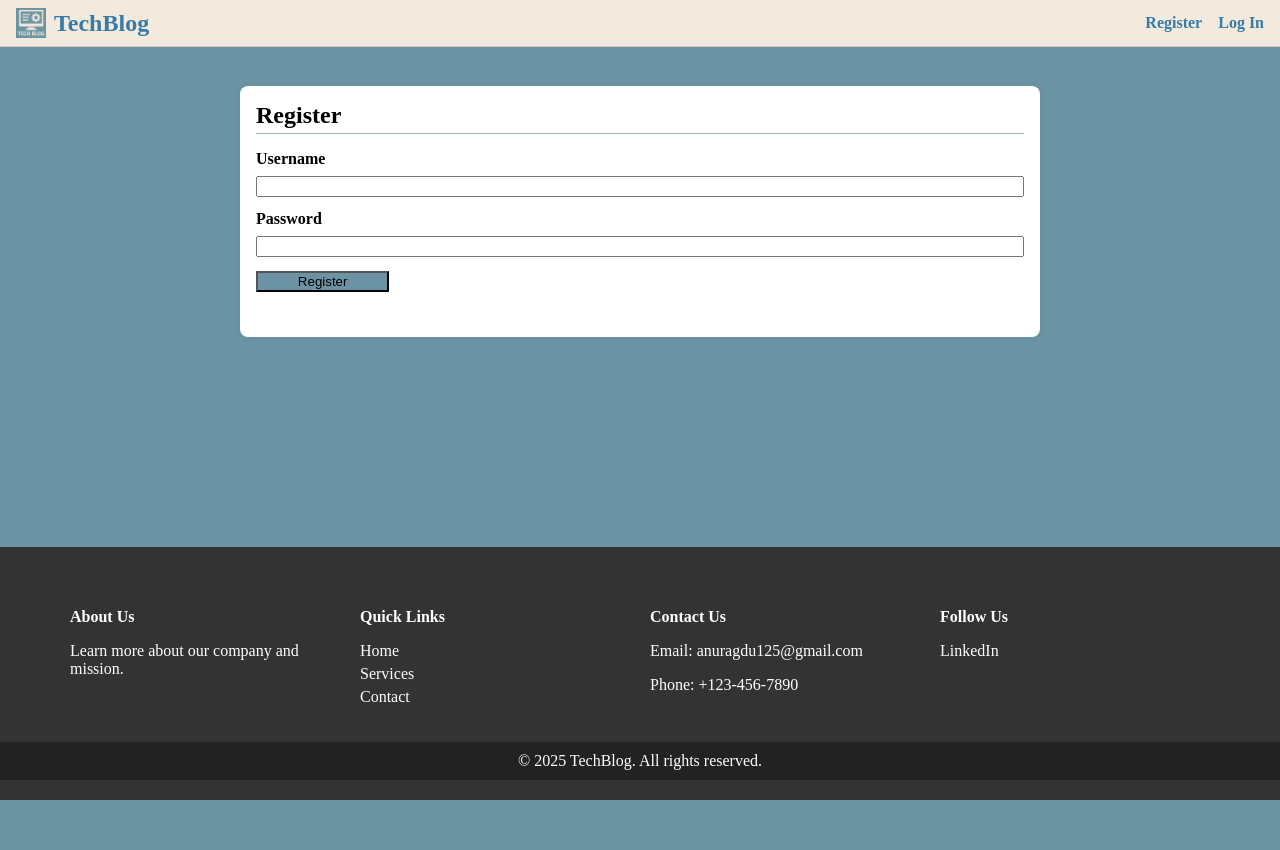
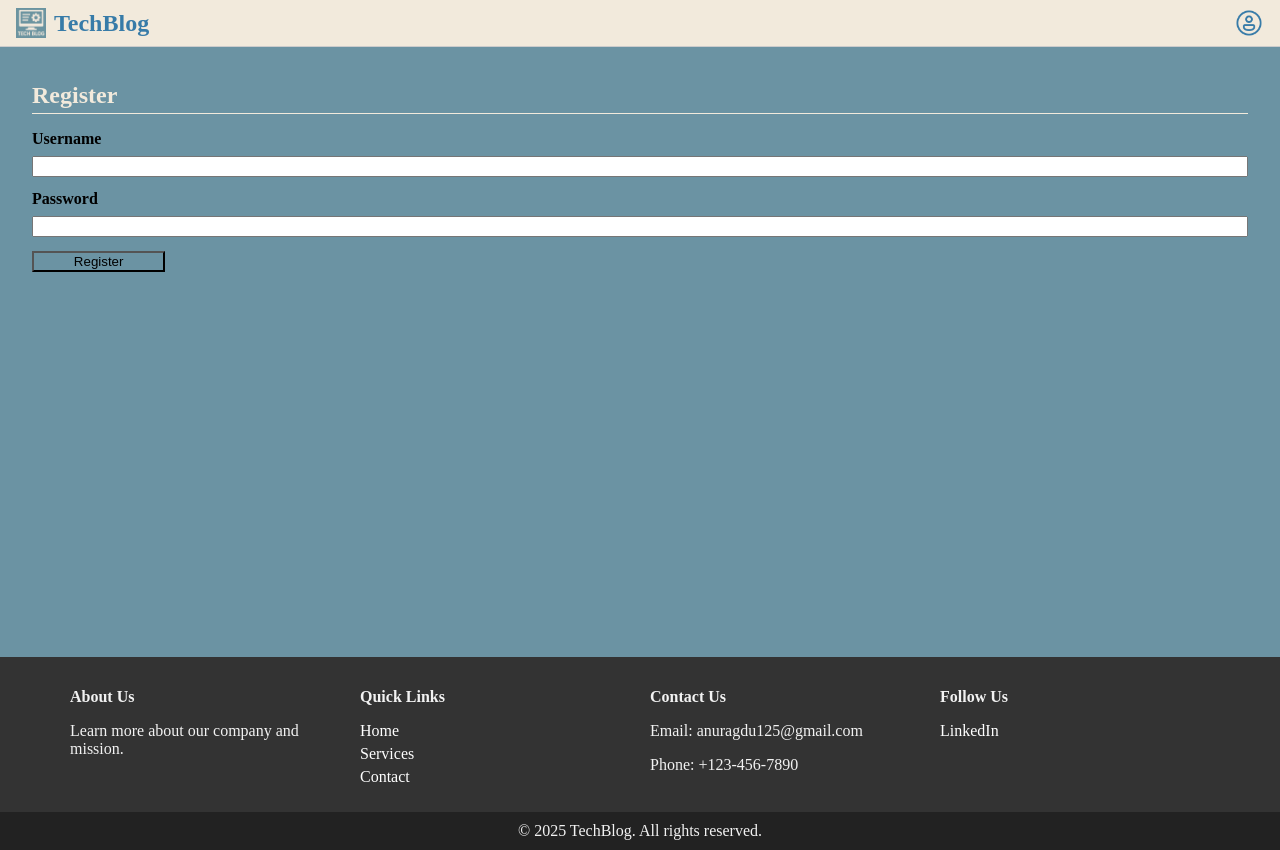
Before and after one commit to AnuragDubey14/TechBlog, a Flask app: page /auth/register in a window 1280 px wide. Before the commit the page ends 800 px from the top, so only its background shows below. Run offline with Flask 3, Linux system fonts and the light colour scheme.

Commit message:
change layout,add profile icon

```diff
--- a/blog/static/style.css
+++ b/blog/static/style.css
@@ -11,13 +11,21 @@ html, body {
   flex-direction: column;
 }
 
+/* Wrapper that uses flex to position footer at the bottom */
+.page-wrapper {
+  display: flex;
+  flex-direction: column;
+  min-height: 100vh;
+}
+
 main {
   flex: 1; /* Pushes footer to bottom */
 }
 
 body {
   margin: 0;
-  padding-top: 70px; /* Leave space for fixed navbar */
+  padding-bottom: 50px;
+  padding-top: 50px; /* Leave space for fixed navbar */
   background: #6b93a3;
 }
 
@@ -101,32 +109,22 @@ nav ul a:hover {
 }
 
 /* Content Section */
-/* .content {
-  padding: 1rem;
-  margin: 1rem auto;
-  max-width: 800px;
-  background: #ffffff;
-  box-shadow: 0 0 10px rgba(0,0,0,0.05);
-} */
+
 .content {
   padding: 1rem;
-  margin: 1rem auto;
-  max-width: 800px;
-  background: #ffffff;
-  box-shadow: 0 0 10px rgba(0,0,0,0.05);
+  margin: 1rem;
+  /* max-width: 800px; */
+  /* background: #6b93a3; */
+  /* box-shadow: 0 0 10px rgba(0,0,0,0.05); */
   border-radius: 8px; /* <-- Add this line */
 }
 
 .header {margin-top: 1rem;}
 .content { padding: 0 1rem 1rem; }
-.content > header { border-bottom: 1px solid #9db3b8; display: flex; align-items: flex-end; }
-.content > header h1 { flex: auto; margin: 1rem 0 0.25rem 0; }
-.flash { margin: 1em 0; padding: 1em; background: #9db3b8; border: 1px solid #377ba8; }
-.post > header { display: flex; align-items: flex-end; font-size: 0.85em; }
-.post > header > div:first-of-type { flex: auto; }
-.post > header h1 { font-size: 1.5em; margin-bottom: 0; }
-.post .about { color: slategray; font-style: italic; }
-.post .body { white-space: pre-line; }
+.content > header { border-bottom: 1px solid #f2eadc; display: flex; align-items: flex-end; }
+.content > header h1 { flex: auto; margin: 1rem 0 0.25rem 0; color: #f2eadc;}
+.content > header a { margin: 1rem 0 0.25rem 0; color: #f2eadc;}
+.flash { margin: 1em 0; padding: 1em; border: 1px solid; color: #f2eadc; }
 .content:last-child { margin-bottom: 0; }
 .content form { margin: 1em 0; display: flex; flex-direction: column; }
 .content label { font-weight: bold; margin-bottom: 0.5em; }
@@ -137,17 +135,20 @@ input[type=submit] { align-self: start; min-width: 10em; background-color:#6b93a
 
 
 footer {
-    background-color: #333;
-    color: #fff;
-    padding: 20px 0;
+  background-color: #333;
+  color: #f2f2f2;
+  padding: 0rem; /* reduced height */
+  /* border-top-left-radius: 8px;
+  border-top-right-radius: 8px; */
+  /* overflow: hidden; ensures rounded corners apply cleanly */
 }
 
 .footer-container {
-    display: flex;
-    justify-content: space-around;
-    max-width: 1200px;
-    margin: 0 auto;
-    padding: 20px;
+  display: flex;
+  justify-content: space-around;
+  max-width: 1200px;
+  margin: 0 auto;
+  padding: 10px 20px; /* reduced padding */
 }
 
 .footer-section {
@@ -222,3 +223,105 @@ footer {
     justify-content: center;
   }
 }
+
+
+
+/* Dropdown Styles */
+.nav-right {
+  display: flex;
+  align-items: center;
+  gap: 1rem;
+}
+
+.dropdown {
+  position: relative;
+  list-style: none;
+}
+
+.dropdown > a {
+  display: flex;
+  align-items: center;
+  gap: 0.4rem;
+  font-weight: bold;
+  text-decoration: none;
+  color: #377ba8;
+  cursor: pointer;
+}
+
+.dropdown-menu {
+  display: none;
+  position: absolute;
+  top: 100%;
+  right: 0;
+  background-color: #f2eadc;
+  min-width: 160px;
+  box-shadow: 0 2px 5px rgba(0,0,0,0.1);
+  border-radius: 8px;
+  z-index: 1001;
+}
+
+.dropdown-menu li {
+  list-style: none;
+}
+
+.dropdown-menu li a {
+  display: block;
+  padding: 10px;
+  color: #377ba8;
+  text-decoration: none;
+  font-weight: normal;
+}
+
+.dropdown-menu li a:hover {
+  background-color: #f2f2f2;
+}
+
+/* Show dropdown on hover */
+.dropdown:hover .dropdown-menu {
+  display: block;
+}
+
+
+.card-grid {
+  display: grid;
+  grid-template-columns: repeat(auto-fit, minmax(280px, 1fr));
+  gap: 1.5rem;
+  margin-top: 2rem;
+}
+
+.card {
+  background-color: #f2eadc;
+  border: 1px solid #ddd;
+  border-radius: 0.5rem;
+  box-shadow: 0 2px 8px rgba(0, 0, 0, 0.05);
+  padding: 1rem;
+}
+
+.card-title {
+  margin: 0;
+  font-size: 1.25rem;
+  color: #333;
+}
+
+.card-subtitle {
+  font-size: 0.9rem;
+  color: #777;
+  margin-bottom: 0.5rem;
+}
+
+.card-text {
+  font-size: 1rem;
+  color: #444;
+  margin-bottom: 0.75rem;
+}
+
+.card-link {
+  color: #377ba8;
+  font-weight: bold;
+  text-decoration: none;
+  margin-right: 1rem;
+}
+
+.card-link:hover {
+  text-decoration: underline;
+}
--- a/blog/templates/base.html
+++ b/blog/templates/base.html
@@ -12,34 +12,60 @@
   </head>
 
   <body>
+    <div class="page-wrapper">
     <nav class="navbar">
-      <a class="navbar-brand" href="{{ url_for('blog.index') }}">
+  <a class="navbar-brand" href="{{ url_for('blog.index') }}">
+    <img
+      src="{{ url_for('static', filename='favicon.ico') }}"
+      class="home_icon"
+    />
+    TechBlog
+  </a>
+
+  <ul class="nav-right">
+    <li class="dropdown">
+      <a href="#">
         <img
-          src="{{ url_for('static', filename='favicon.ico') }}"
+          src="{{ url_for('static', filename='profile.png') }}"
           class="home_icon"
         />
-        TechBlog
+        {% if g.user %}
+          {{ g.user['username'] }}
+        {% endif %}
       </a>
-      <ul>
+      <ul class="dropdown-menu">
         {% if g.user %}
-        <li><span>{{ g.user['username'] }}</span></li>
-        <li><a href="{{ url_for('auth.logout') }}">Log Out</a></li>
+        <li>
+          <a href="{{ url_for('auth.logout') }}">
+            <img src="{{ url_for('static', filename='logout.png') }}" class="home_icon" />
+            Log Out
+          </a>
+        </li>
         {% else %}
-        <li><a href="{{ url_for('auth.register') }}">Register</a></li>
-        <li><a href="{{ url_for('auth.login') }}">Log In</a></li>
+        <li>
+          <a href="{{ url_for('auth.register') }}">
+            <img src="{{ url_for('static', filename='register.png') }}" class="home_icon" />
+            Register
+          </a>
+        </li>
+        <li>
+          <a href="{{ url_for('auth.login') }}">
+            <img src="{{ url_for('static', filename='login.png') }}" class="home_icon" />
+            Log In
+          </a>
+        </li>
         {% endif %}
       </ul>
-    </nav>
+    </li>
+  </ul>
+</nav>
 
     <main>
       <section class="content">
         <header class="header">{% block header %}{% endblock %}</header>
-
         {% for message in get_flashed_messages() %}
         <div class="flash">{{ message }}</div>
-        {% endfor %}
-
-        {% block content %}{% endblock %}
+        {% endfor %} {% block content %}{% endblock %}
       </section>
     </main>
 
@@ -79,5 +105,6 @@
         <p>© 2025 TechBlog. All rights reserved.</p>
       </div>
     </footer>
+    </div>
   </body>
 </html>
--- a/blog/tweet.py
+++ b/blog/tweet.py
@@ -92,6 +92,12 @@ def update(id):
     return render_template('blog/update.html', post=post)
 
 
+@bp.route('/<int:id>/detail', methods=('POST',))
+@login_required
+def detail(id):
+    pass
+
+
 @bp.route('/<int:id>/delete', methods=('POST',))
 @login_required
 def delete(id):
```
Also changed, not shown: blog/templates/blog/index.html (+21 -19 lines), blog/static/login.png (added), blog/static/logout.png (added), blog/static/profile.png (added), blog/static/register.png (added), instance/FLASKTECH.sqlite.
